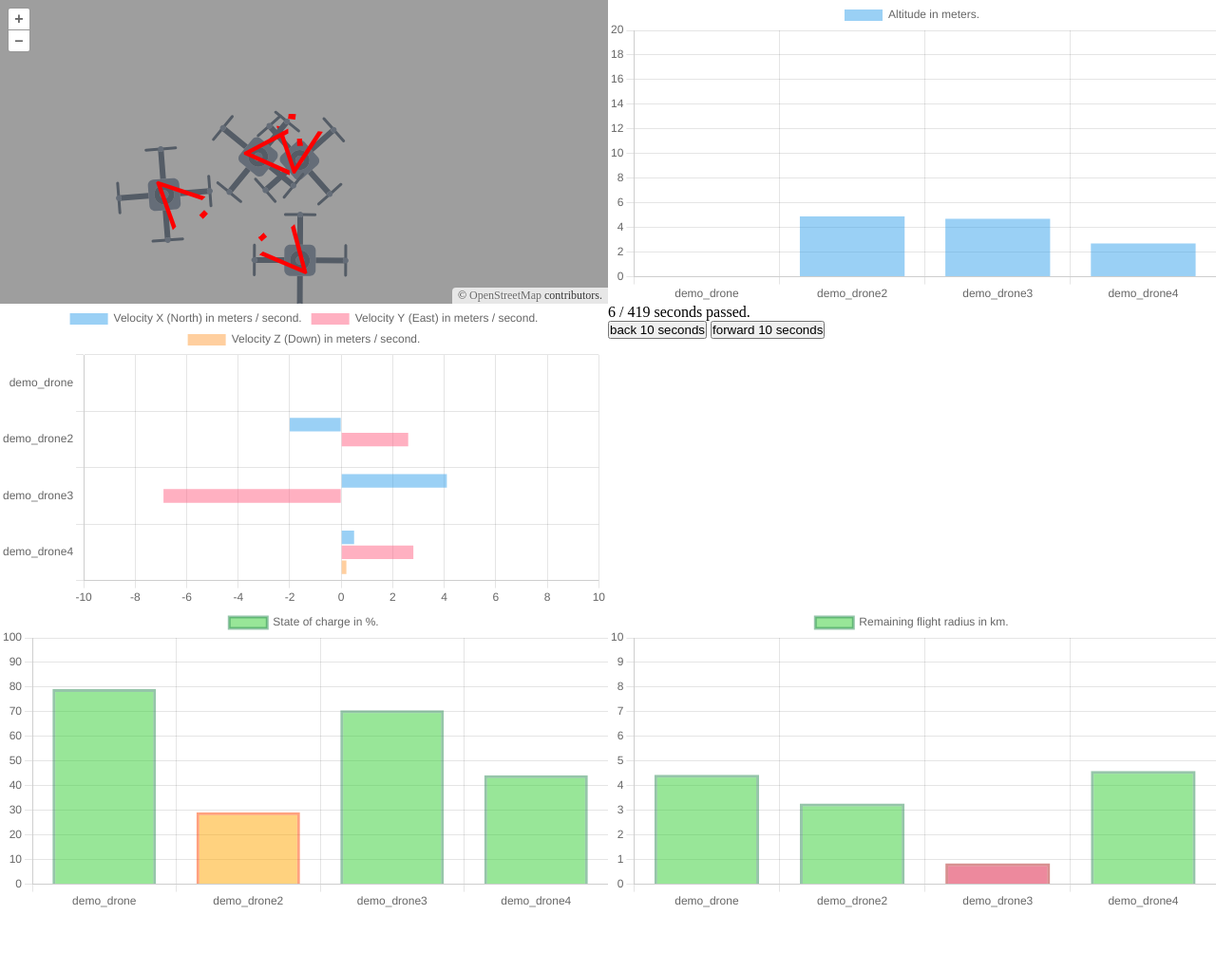
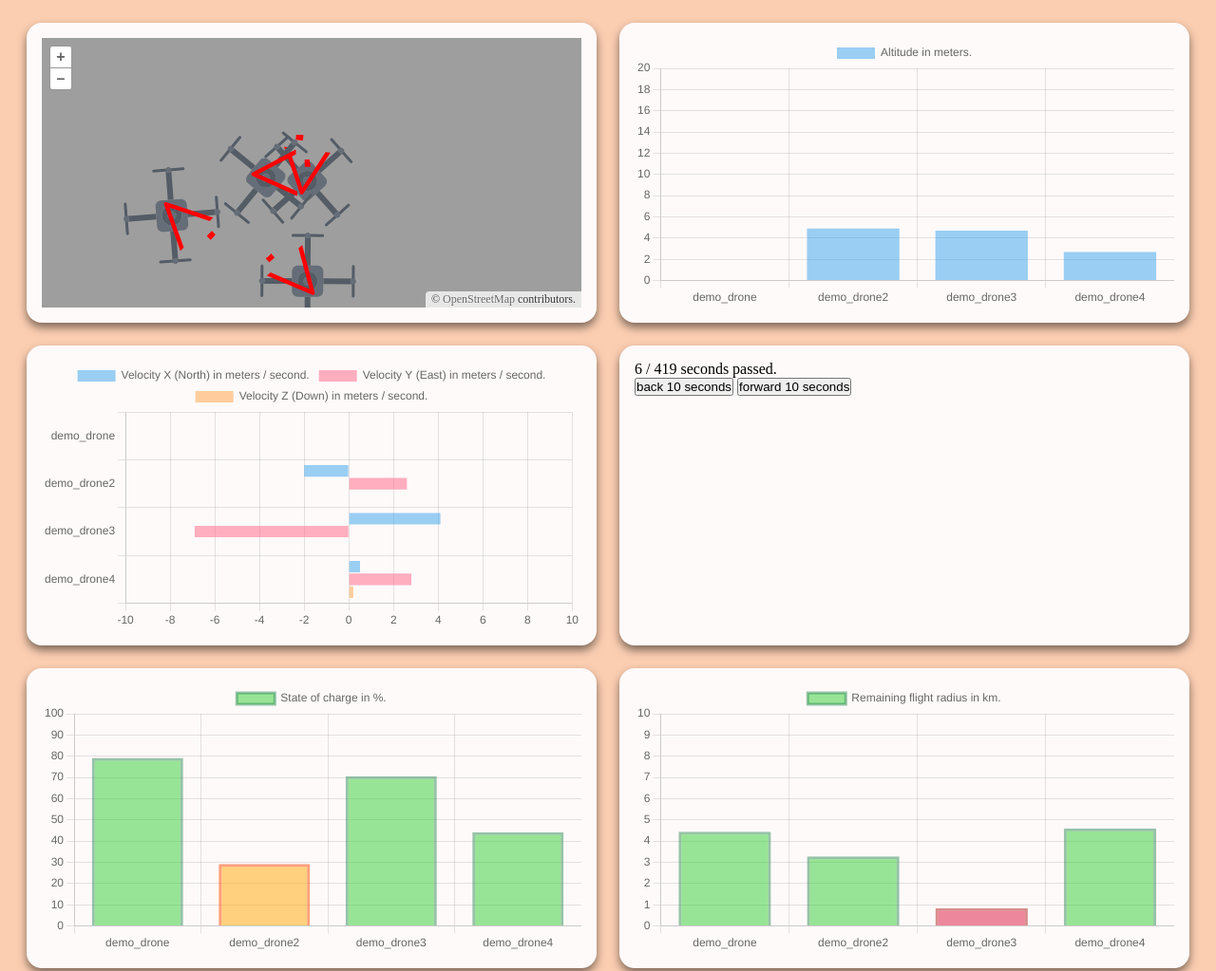
Before and after one commit to Andreas-Menzel/ADDS-ControlPanel, a plain HTML site: page app/index.html in a window 1280 px wide. Shown: the top 1023 px of the page at 95% size. Before the commit the page ends 960 px from the top, so only its background shows below. Drawn offline with Linux system fonts and the light colour scheme.

Commit message:
Beatify style

```diff
--- a/app/css/main.css
+++ b/app/css/main.css
@@ -5,13 +5,23 @@
 }
 
 #page {
-    height: 100vh;
-
     display: grid;
     grid-template-columns: 1fr 1fr;
     grid-template-rows: 1fr 1fr 1fr;
+
+    row-gap: 1.5em;
+    column-gap: 1.5em;
+    padding: 1.5em 1.75em;
+
+    background-color: #fbceb1;
 }
 
 .appletWrapper {
     height: 100%;
+
+    border-radius: 1em;
+    padding: 1em;
+
+    background-color: snow;
+    box-shadow: 0px 5px 10px 0px rgba(0, 0, 0, 0.5);
 }
```
